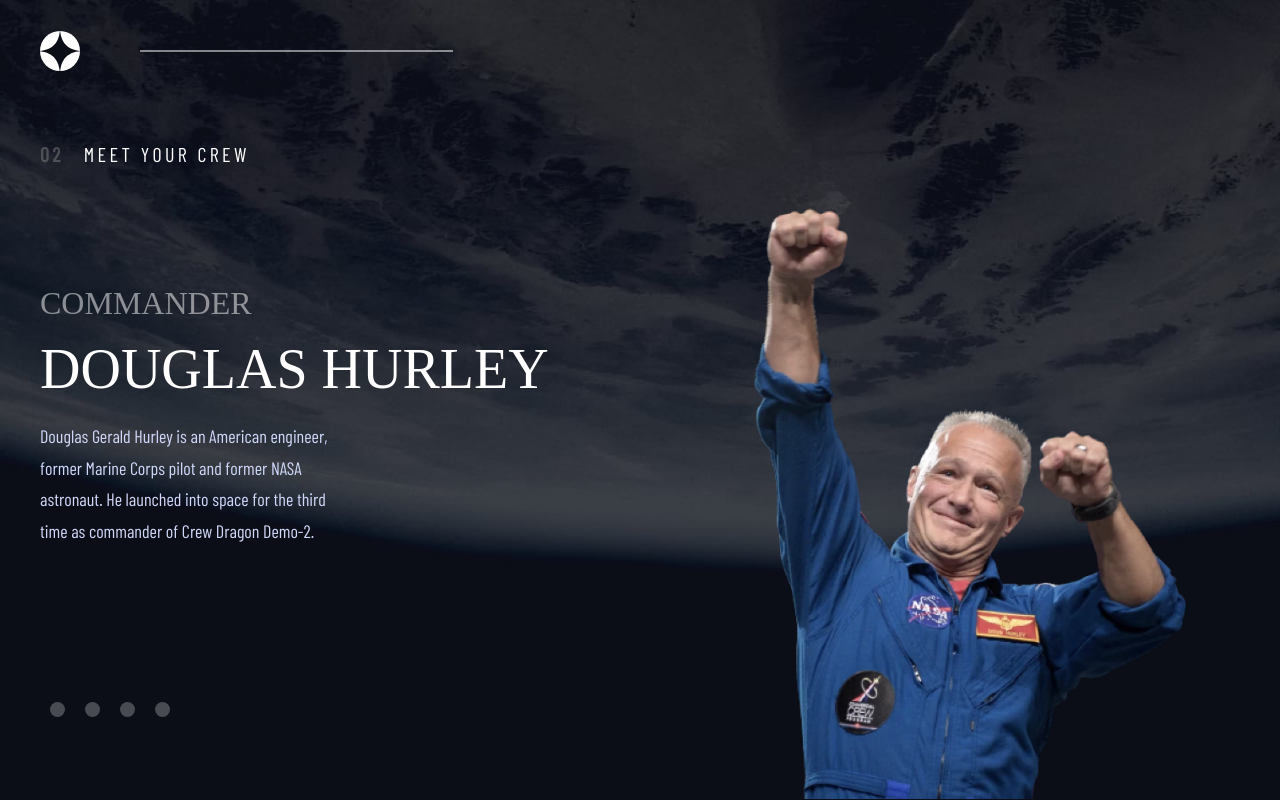
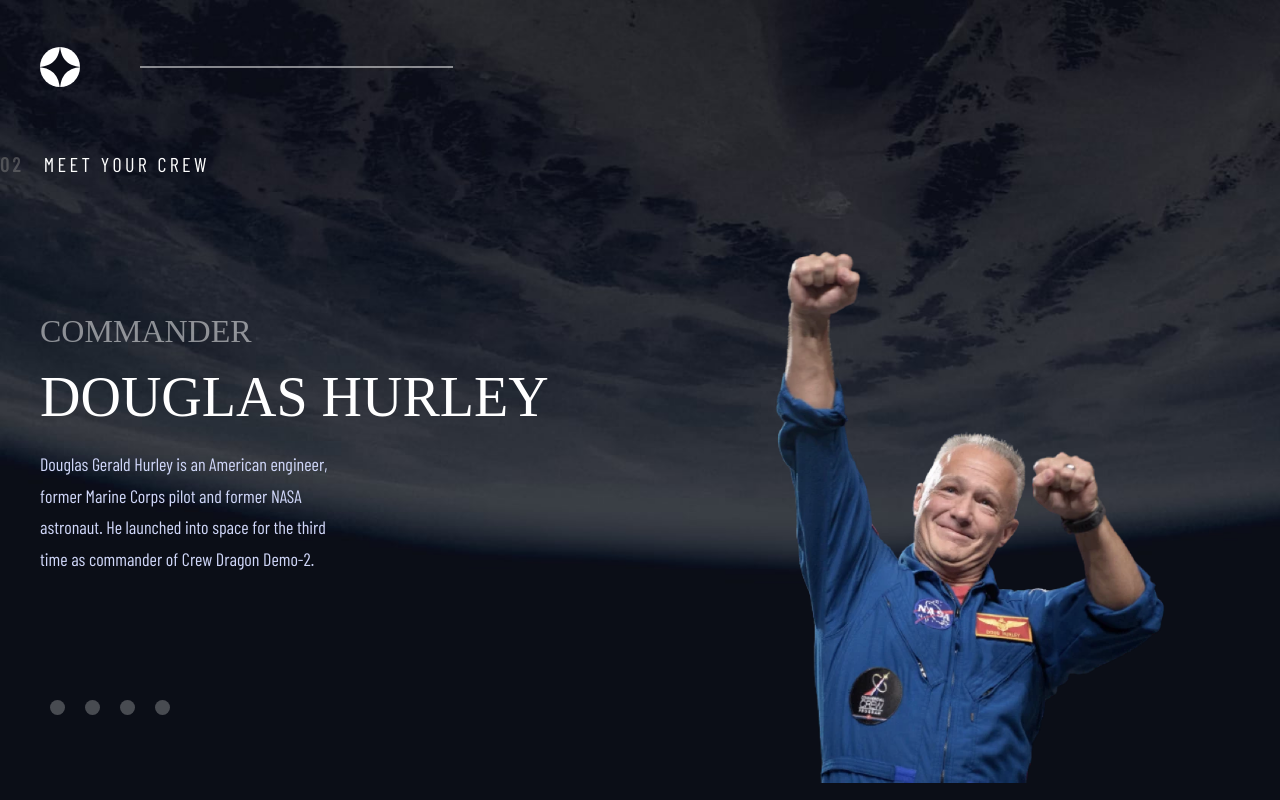
Before and after one commit to asset153/space-tourism-website, a React (Vite) app: page /crew in a window 1280 px wide. Built offline with nearby package versions, Linux system fonts and the light colour scheme; a web font is replaced by a local one.

Commit message:
refactoring Crew;

```diff
--- a/src/components/Crew/style.jsx
+++ b/src/components/Crew/style.jsx
@@ -27,6 +27,11 @@ const Section = styled(Main)`
     display: flex;
     align-items: center;
     justify-content: space-around;
+
+    > header {
+      margin: 0;
+      padding: 0;
+    }
   }
 `;
 
@@ -53,19 +58,27 @@ const Article = styled(ArticleFromDestination)`
     grid-template-columns: 1fr 1fr;
     margin-bottom: 0;
     margin-left: 4rem;
+    margin-top: 4rem;
   }
 `;
 
 const ContainerImage = styled(ContainerImageFromDestination)`
   & > img {
     @media (min-width: 768px) {
+      width: 540px;
+      height: 532px;
+      /* width: 75%; */
+    }
+
+    @media (min-width: 1024px) {
+      /* width: 570px;
+      height: 712px; */
       width: 100%;
     }
   }
 
   @media (min-width: 1024px) {
     grid-area: img;
-    width: 70%;
   }
 `;
 
--- a/src/components/Header/style.jsx
+++ b/src/components/Header/style.jsx
@@ -38,7 +38,6 @@ const Nav = styled.nav`
   right: 0;
   bottom: 0;
   padding: 4rem 2rem;
-  /* background-color: rgba(0, 0, 0, 0.1); */
   background-color: rgba(255, 255, 255, 0.1);
   backdrop-filter: blur(15px);
   animation: hidden 0.5s 1;
--- a/src/components/Technology/style.jsx
+++ b/src/components/Technology/style.jsx
@@ -13,8 +13,16 @@ const Section = styled.section`
   background-position: center;
   background-size: cover;
 
+  > header {
+    padding: 2rem;
+  }
+
   @media (min-width: 768px) {
     background-image: url(${tabletTechnologyBackground});
+
+    > header {
+      padding: 0;
+    }
   }
 
   @media (min-width: 1024px) {
--- a/vite.config.js
+++ b/vite.config.js
@@ -1,7 +1,7 @@
-import { defineConfig } from 'vite'
-import react from '@vitejs/plugin-react'
+import { defineConfig } from "vite";
+import react from "@vitejs/plugin-react";
 
 // https://vitejs.dev/config/
 export default defineConfig({
-  plugins: [react()]
-})
+  plugins: [react()],
+});
```
